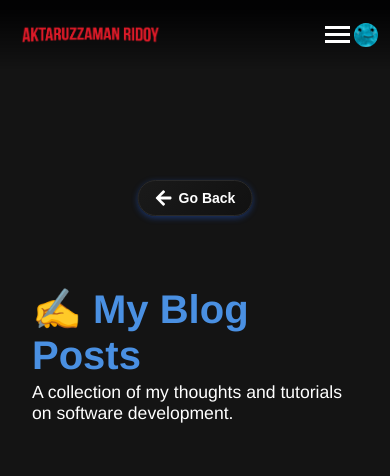
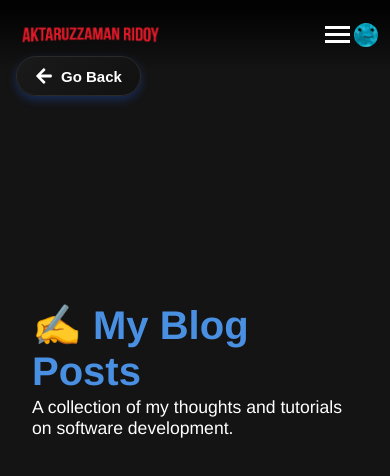
Before and after one commit to RIDOY-ZZAMAN/NetFilxStylePortfolio, a React (Vite) app: page /blogs in a window 390 px wide. Shown: the top 476 px of the page. Built offline with nearby package versions, Linux system fonts and the light colour scheme; no server answers.

Commit message:
fixed some responsive issue

```diff
--- a/package.json
+++ b/package.json
@@ -14,11 +14,12 @@
     "@datocms/cma-client-node": "^5.0.1",
     "graphql": "^16.11.0",
     "graphql-request": "^7.2.0",
+    "prop-types": "^15.8.1",
     "react": "^19.1.1",
     "react-dom": "^19.1.1",
     "react-icons": "^5.3.0",
     "react-router-dom": "^6.27.0",
-    "react-vertical-timeline-component": "3.6.0",
+    "react-vertical-timeline-component": "^3.5.3",
     "web-vitals": "^2.1.4"
   },
   "devDependencies": {
@@ -27,6 +28,7 @@
     "@types/react": "^19.1.13",
     "@types/react-dom": "^19.1.9",
     "@vitejs/plugin-react": "^5.0.2",
+    "baseline-browser-mapping": "^2.8.31",
     "eslint": "^9.35.0",
     "eslint-plugin-react-hooks": "^5.2.0",
     "eslint-plugin-react-refresh": "^0.4.20",
--- a/src/components/GoBackButton.css
+++ b/src/components/GoBackButton.css
@@ -30,33 +30,80 @@
 /* 💻 Desktops / Laptops */
 @media (min-width: 1025px) {
   .go-back-btn {
-    top: 80px;
-    left: 80px;
-    padding: 12px 22px;
-    font-size: 16px;
+    position: fixed;
+    top: clamp(56px, 8vw, 190px);
+    left: clamp(16px, 4vw, 90px);
+    display: flex;
+    align-items: center;
+    gap: 8px;
+    background: linear-gradient(
+      135deg,
+      #1a1a1a,
+      #111111
+    ); /* dark gray/black gradient */
+    color: #ffffff;
+    border: 1px solid #2a2a2a;
+    border-radius: 9999px;
+    padding: 10px 18px;
+    font-size: 15px;
+    font-weight: bolder;
+    cursor: pointer;
+    box-shadow: 0 4px 10px rgba(37, 99, 235, 0.3);
+    transition: all 0.25s ease;
+    z-index: 1000;
   }
 }
 
 /* 📱 Tablets */
 @media (min-width: 600px) and (max-width: 1024px) {
   .go-back-btn {
-    top: 60px;
-    left: 40px;
+    position: fixed;
+    top: clamp(56px, 8vw, 190px);
+    left: clamp(16px, 4vw, 90px);
+    display: flex;
+    align-items: center;
+    gap: 8px;
+    background: linear-gradient(
+      135deg,
+      #1a1a1a,
+      #111111
+    ); /* dark gray/black gradient */
+    color: #ffffff;
+    border: 1px solid #2a2a2a;
+    border-radius: 9999px;
     padding: 10px 18px;
     font-size: 15px;
+    font-weight: bolder;
+    cursor: pointer;
+    box-shadow: 0 4px 10px rgba(37, 99, 235, 0.3);
+    transition: all 0.25s ease;
+    z-index: 1000;
   }
 }
 
 /* 📞 Mobile Phones */
 @media (max-width: 599px) {
   .go-back-btn {
-    position: absolute; /* prevents overlapping fixed header */
-    top: 180px; /* drops below your title area */
-    left: 50%;
-    transform: translateX(-50%); /* centers button horizontally */
-    padding: 8px 16px;
-    font-size: 14px;
-    box-shadow: 0 2px 6px rgba(37, 99, 235, 0.4);
-    gap: 6px;
+    position: fixed;
+    top: clamp(56px, 8vw, 190px);
+    left: clamp(16px, 4vw, 90px);
+    display: flex;
+    align-items: center;
+    gap: 8px;
+    background: linear-gradient(
+      135deg,
+      #1a1a1a,
+      #111111
+    ); /* dark gray/black gradient */
+    color: #ffffff;
+    border: 1px solid #2a2a2a;
+    border-radius: 9999px;
+    padding: 10px 18px;
+    font-size: 15px;
+    font-weight: bolder;
+    cursor: pointer;
+    box-shadow: 0 4px 10px rgba(37, 99, 235, 0.3);
+    transition: all 0.25s ease;
+    z-index: 1000;
   }
 }
--- /dev/null
+++ b/src/mediaQuery/useMediaQuery.tsx
@@ -0,0 +1,20 @@
+import { useEffect, useState } from "react";
+
+function useMediaQuery(query) {
+  const [matches, setMatches] = useState(
+    () => window.matchMedia(query).matches
+  );
+
+  useEffect(() => {
+    const media = window.matchMedia(query);
+
+    const listener = () => setMatches(media.matches);
+    media.addEventListener("change", listener);
+
+    return () => media.removeEventListener("change", listener);
+  }, [query]);
+
+  return matches;
+}
+
+export default useMediaQuery;
--- a/src/pages/Blogs.css
+++ b/src/pages/Blogs.css
@@ -139,3 +139,15 @@
     transform: scale(1.05);
   }
 }
+
+@media (max-width: 599px) {
+  .blogs-title {
+    font-size: 2.5rem;
+    color: #4a90e2;
+    font-weight: bold;
+    margin-top: 4rem;
+    animation: slideDown 1s ease-in-out forwards;
+    transform: translateY(-50px);
+    opacity: 0;
+  }
+}
--- a/src/pages/Recommendations.tsx
+++ b/src/pages/Recommendations.tsx
@@ -24,7 +24,7 @@ const Recommendations: React.FC = () => {
           <div className="recommendation-header" key={index}>
             <img
               src={recommendation.image}
-              alt="Chris Smith"
+              alt="Nagendra Rijal Upadhyaya"
               className="profile-pic"
             />
             <div>
--- a/src/profilePage/TopPicksRow.css
+++ b/src/profilePage/TopPicksRow.css
@@ -95,3 +95,10 @@
     transform: translateX(0);
   }
 }
+
+@media (max-width: 767px) {
+  .card-row {
+    flex-direction: column;
+    align-items: center;
+  }
+}
--- a/src/profilePage/TopPicksRow.tsx
+++ b/src/profilePage/TopPicksRow.tsx
@@ -12,6 +12,8 @@ import {
   FaMusic,
   FaBook,
 } from "react-icons/fa";
+
+import useMediaQuery from "../mediaQuery/useMediaQuery";
 
 type ProfileType = "recruiter" | "developer" | "stalker" | "adventure";
 
@@ -181,7 +183,11 @@ const TopPicksRow: React.FC<TopPicksRowProps> = ({ profile }) => {
   const navigate = useNavigate();
   const topPicks = topPicksConfig[profile];
 
+  const isMobile = useMediaQuery("(max-width: 768px)");
+
   return (
+    <>
+      {isMobile ? (
         <div className="top-picks-row">
           <h2 className="row-title">Today's Top Picks for {profile}</h2>
           <div className="card-row">
@@ -192,7 +198,11 @@ const TopPicksRow: React.FC<TopPicksRowProps> = ({ profile }) => {
                 onClick={() => navigate(pick.route)}
                 style={{ animationDelay: `${index * 0.2}s` }} // Adding delay based on index
               >
-            <img src={pick.imgSrc} alt={pick.title} className="pick-image" />
+                <img
+                  src={pick.imgSrc}
+                  alt={pick.title}
+                  className="pick-image"
+                />
                 <div className="overlay">
                   <div className="pick-label">{pick.title}</div>
                 </div>
@@ -200,6 +210,31 @@ const TopPicksRow: React.FC<TopPicksRowProps> = ({ profile }) => {
             ))}
           </div>
         </div>
+      ) : (
+        <div className="top-picks-row">
+          <h2 className="row-title">Today's Top Picks for {profile}</h2>
+          <div className="card-row">
+            {topPicks.map((pick, index) => (
+              <div
+                key={index}
+                className="pick-card"
+                onClick={() => navigate(pick.route)}
+                style={{ animationDelay: `${index * 0.2}s` }} // Adding delay based on index
+              >
+                <img
+                  src={pick.imgSrc}
+                  alt={pick.title}
+                  className="pick-image"
+                />
+                <div className="overlay">
+                  <div className="pick-label">{pick.title}</div>
+                </div>
+              </div>
+            ))}
+          </div>
+        </div>
+      )}
+    </>
   );
 };
 
```
Also changed, not shown: 2 other files (tests, documents, lock files or other folders). Lines whose indentation alone changed are shown as unchanged.
